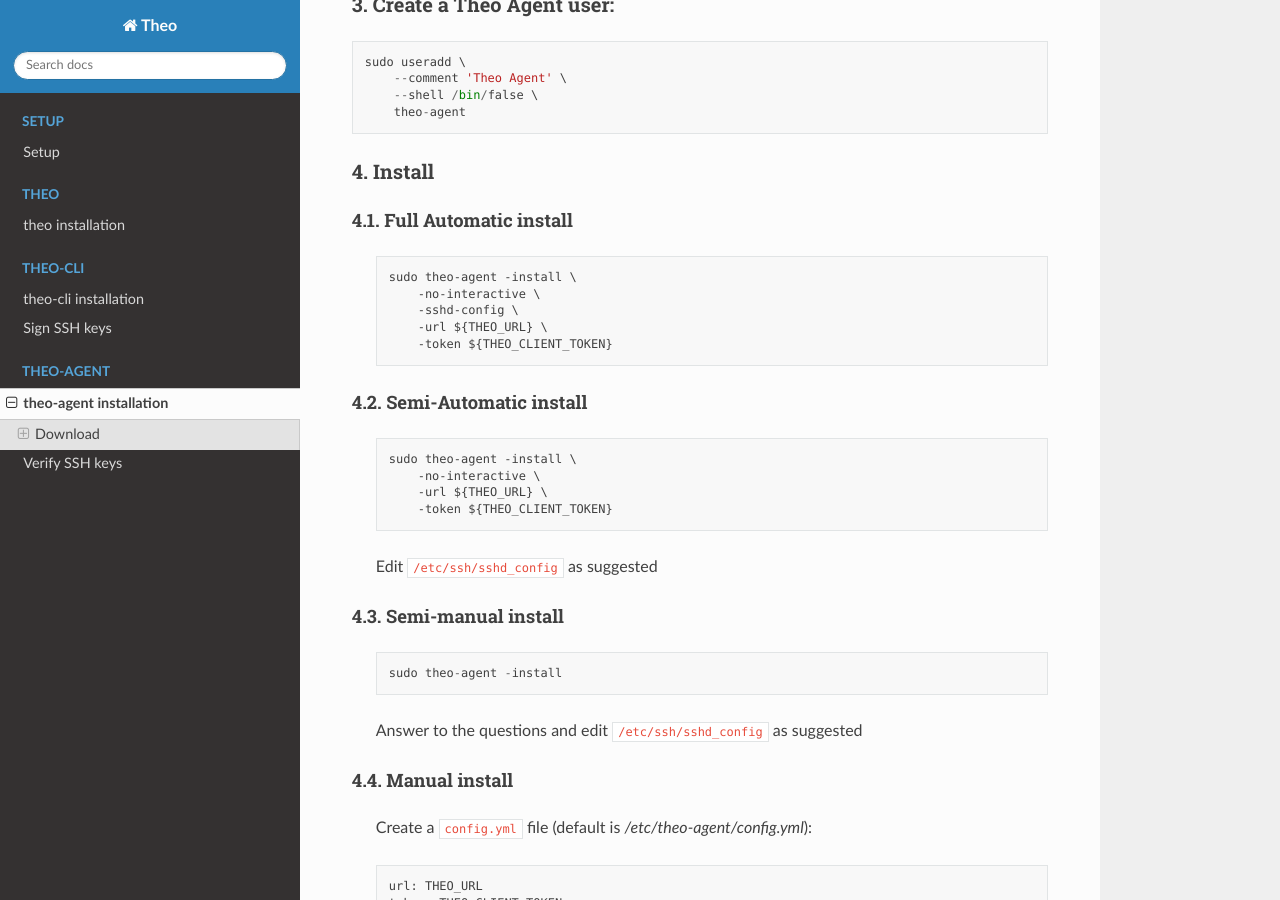
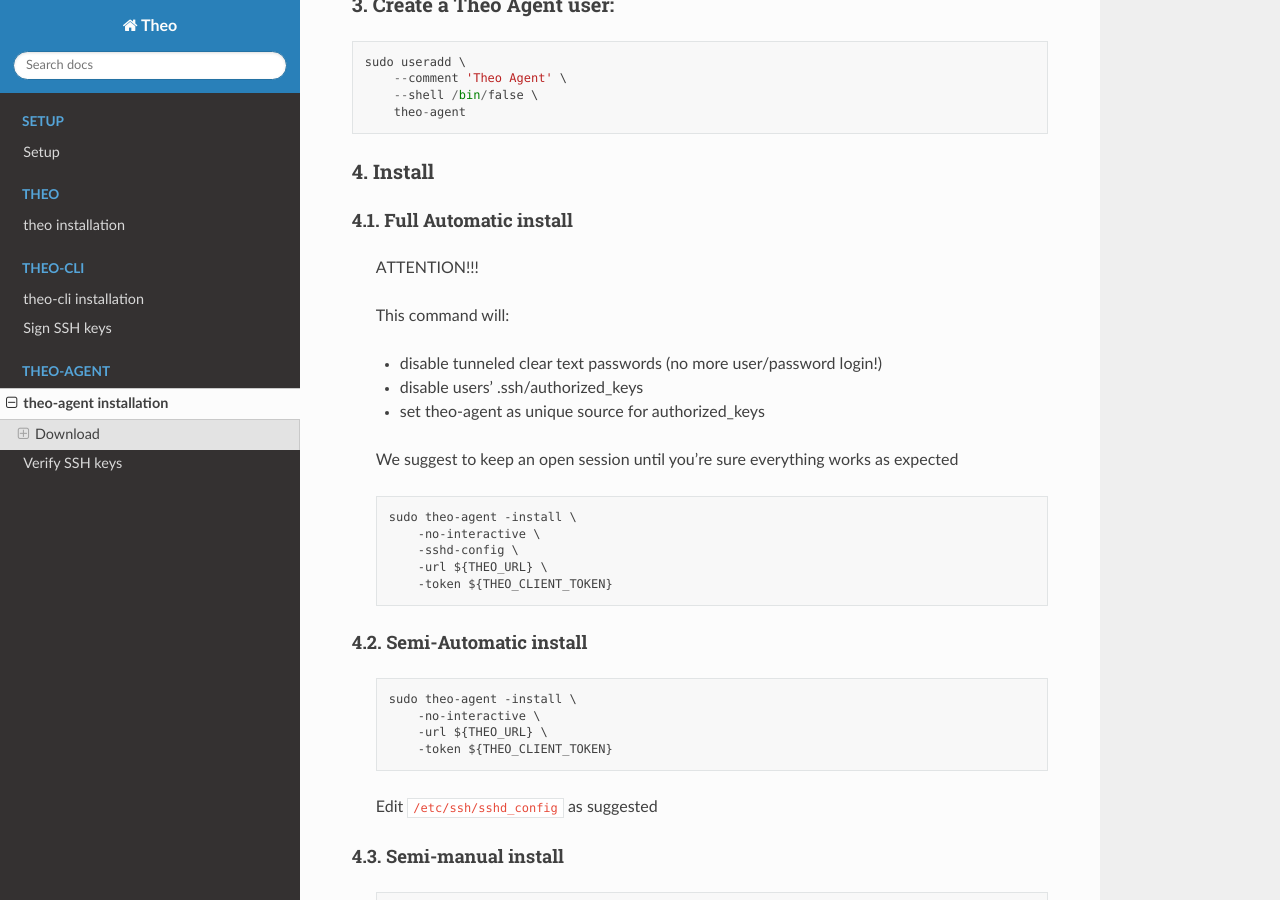
Before and after one commit to theoapp/theo-docs, a Sphinx documentation site: the page built from docs/theo-agent/installation.rst, in a window 1280 px wide and 900 px high, scrolled down 526 px. Built offline with Sphinx 7.4.7 and the Read the Docs theme 2.0.0, drawn with Linux system fonts in a browser that asks for light colours.

Commit message:
Add disclaimer on what automatic install of theo-agent does

```diff
--- a/docs/theo-agent/installation.rst
+++ b/docs/theo-agent/installation.rst
@@ -38,6 +38,17 @@ Download
 4.1. Full Automatic install
 """""""""""""""""""""""""""
 
+
+    ATTENTION!!!
+
+    This command will:
+
+    * disable tunneled clear text passwords (no more user/password login!)
+    * disable users' .ssh/authorized_keys
+    * set theo-agent as unique source for authorized_keys
+
+    We suggest to keep an open session until you're sure everything works as expected
+
     ::
 
         sudo theo-agent -install \
@@ -45,6 +56,8 @@ Download
             -sshd-config \
             -url ${THEO_URL} \
             -token ${THEO_CLIENT_TOKEN}
+
+
 
 4.2. Semi-Automatic install
 """""""""""""""""""""""""""
```
